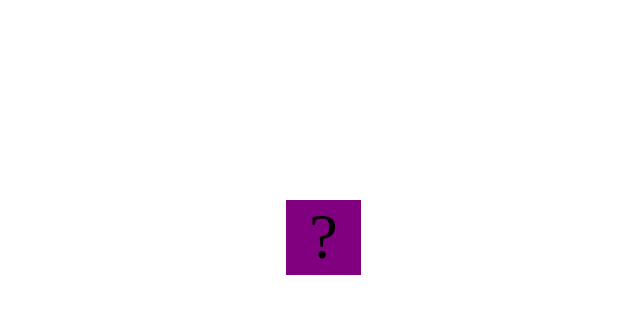
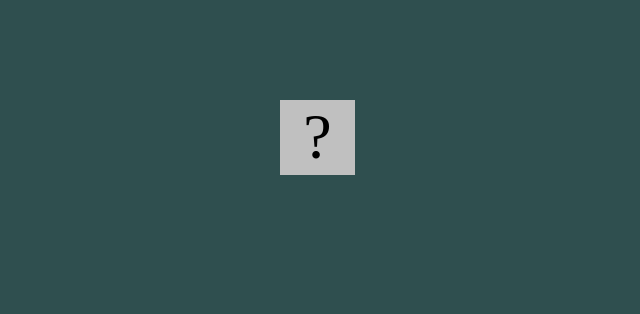
Before and after one commit to rbergeron1/rbergeron1.github.io, a plain HTML site: page projects/bouncing-box/index.html in a window 1280 px wide. Shown: the whole page, without its empty margins (314-954 px from the left). Drawn offline with Linux system fonts and the light colour scheme.

Commit message:
bouncingbox

```diff
--- a/projects/bouncing-box/index.html
+++ b/projects/bouncing-box/index.html
@@ -8,17 +8,18 @@
 		.box {
 			width: 75px;
 			height: 75px;
-			background-color: purple;
+			background-color: silver;
 			font-size: 400%;
 			text-align: center;
 			user-select: none;
 			display: block;
 			position: absolute;
-			top: 200px;
+			top: 100px;
 			left: 100px;  /* <--- Change me! */
 		}
 		.board{
-			height: 100vh;
+			height: 90vh;
+			background-color: darkslategray;
 		}
 	</style>
 	<!-- 	<script src="//cdnjs.cloudflare.com/ajax/libs/jquery/2.1.1/jquery.min.js"></script> -->
@@ -63,15 +64,19 @@
 
 			// TODO 2 - Variable declarations
 			var positionX = 0;
-
+			var points = 0;
+			var speed = 6;
 
 			function update() {
-                positionX = positionX + 1;
-				positionX = positionX + 1;
-				positionX = positionX + 1;
-                positionX = positionX + 3;
+				moveBoxTo(positionX);
+				positionX = positionX + speed
+				if (positionX > boardWidth) {
+					speed = speed * -1
+				}
+				if (positionX < 0) {
+					speed = speed * -1
+				}
 
-				moveBoxTo(positionX);
 
 			};
 
@@ -82,6 +87,10 @@
 			*/
 			function handleBoxClick() {
 				positionX = 0;
+				points = points + 1
+				speed = speed + 3
+				changeBoxText(points)
+
 
 
 			};
```
